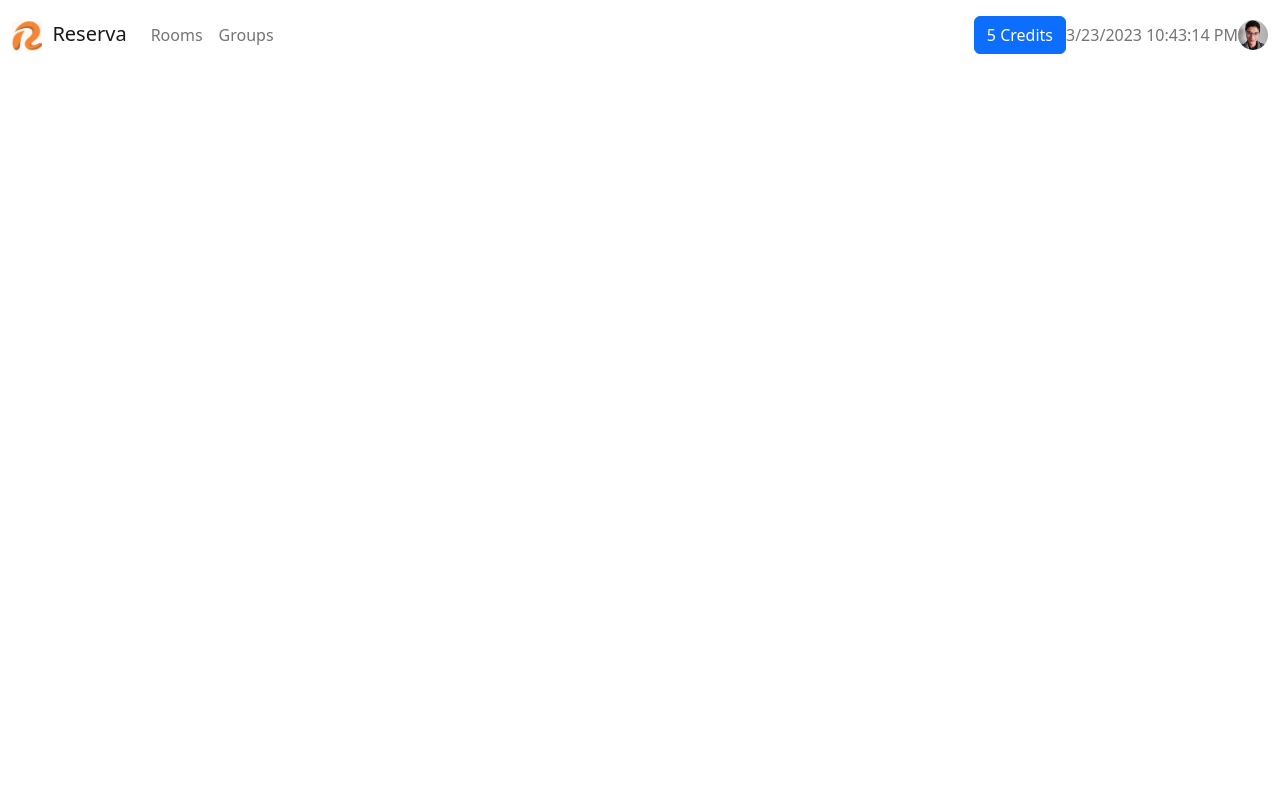
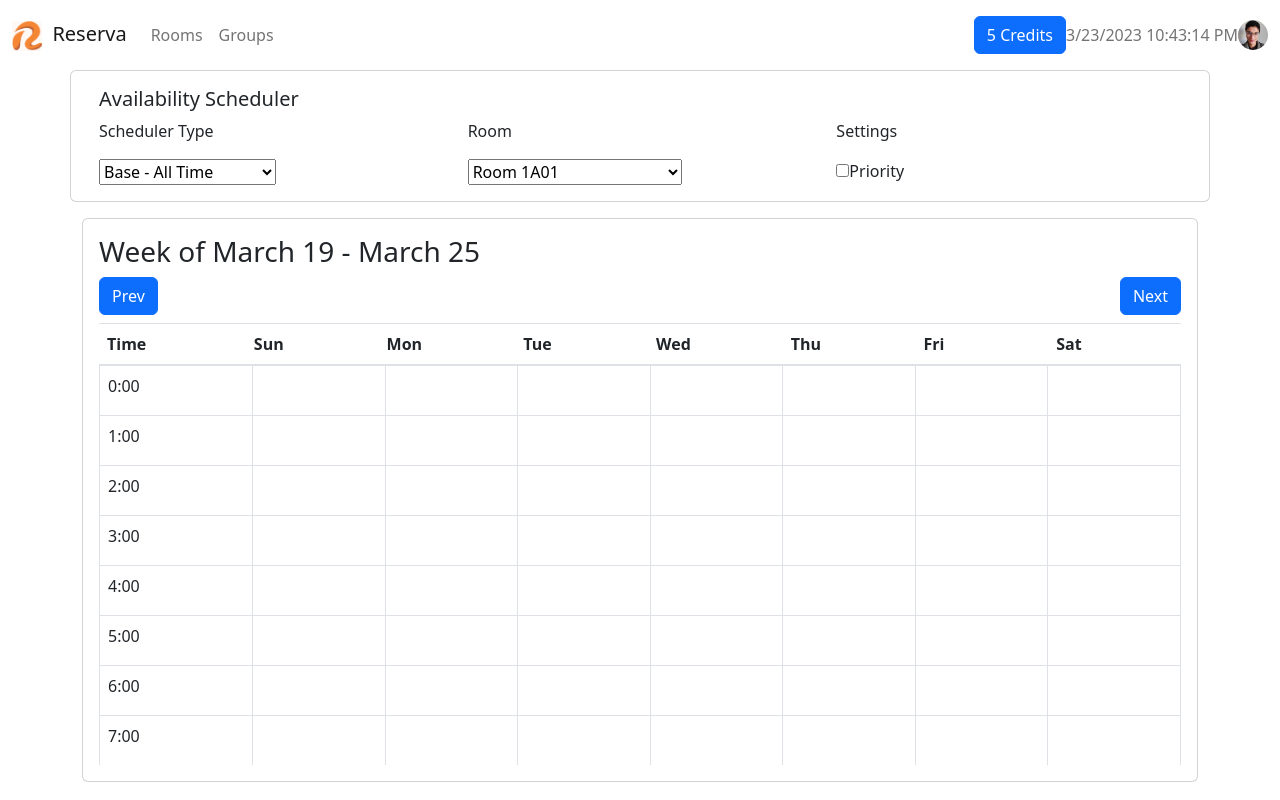
Before and after one commit to ehharvey/Reserva, a React (Create React App) app in the folder reversa-react-frontend/: page / in a window 1280 px wide. Built offline with nearby package versions, Linux system fonts and the light colour scheme.

Commit message:
Initial design for availability scheduler

```diff
--- a/reversa-react-frontend/src/App.tsx
+++ b/reversa-react-frontend/src/App.tsx
@@ -9,6 +9,7 @@ import { ScheduleItem } from './entities/ScheduleItem';
 import { Schedule } from './entities/Schedule';
 import { Student } from './entities/Student';
 import { Header } from './components/header/Header';
+import { AvailabilityScheduler } from './components/booking/AvailabilityScheduler';
 
 
 function App() {
@@ -25,6 +26,7 @@ function App() {
   return (
     <div>
       <Header {...student} />
+      <AvailabilityScheduler />
     </div>
   );
 }
--- /dev/null
+++ b/reversa-react-frontend/src/components/booking/AvailabilityScheduler.tsx
@@ -0,0 +1,55 @@
+import React, { useState } from "react";
+import { Container, Row, Col, Button, Table, Card, Dropdown } from "react-bootstrap";
+import WeeklyView from "./WeeklyView";
+import CardHeader from "react-bootstrap/esm/CardHeader";
+
+export function AvailabilityScheduler() {
+
+    return (
+        <Container>
+            <Row>
+                <Card className="mb-3">
+                    <Card.Body>
+                        <Card.Title>
+                            Availability Scheduler
+                        </Card.Title>
+                        <Row>
+                            <Col>
+                                <Card.Text>Scheduler Type</Card.Text>
+                                <select>
+                                    <option value="">Base - All Time</option>
+                                    <option value="">Base - Date Specific</option>
+                                    <option value="">Room - All Time</option>
+                                    <option value="">Room - Date Specific</option>
+                                </select>
+                            </Col>
+                            <Col>
+                                <Card.Text>Room</Card.Text>
+                                <select>
+                                    <option value="">Room 1A01</option>
+                                    <option value="">Base - Overwrite</option>
+                                    <option value="">Room Default</option>
+                                    <option value="">Room Default - Overwrite</option>
+                                </select>
+                            </Col>
+                            <Col>
+                                <Card.Text>Settings</Card.Text>
+                                <label>
+                                    <input type="checkbox" name="remember_me_checkbox" id="remember_me_checkbox" />
+                                    Priority
+                                </label>
+                            </Col>
+                        </Row>
+                    </Card.Body>
+                </Card>
+            </Row>
+
+            <Row>
+                <WeeklyView />
+            </Row>
+
+        </Container>
+
+
+    )
+}
--- /dev/null
+++ b/reversa-react-frontend/src/components/booking/WeeklyView.tsx
@@ -0,0 +1,146 @@
+import React, { useState } from "react";
+import { Container, Row, Col, Button, Table, Card } from "react-bootstrap";
+
+
+
+function WeeklyView() {
+    const [date, setDate] = useState(new Date());
+
+    // Helper function to get the start and end date of the week
+    const getStartAndEndDateOfWeek = (date: Date) => {
+        const dayOfWeek = date.getDay();
+        const startDate = new Date(date);
+        startDate.setDate(startDate.getDate() - dayOfWeek);
+        startDate.setHours(0, 0, 0, 0);
+        const endDate = new Date(startDate);
+        endDate.setDate(endDate.getDate() + 6);
+        endDate.setHours(23, 59, 59, 999);
+        return { startDate, endDate };
+    };
+
+    // Generate the table rows for the calendar
+    let rows = [];
+    let cells = [];
+
+    // Get the start and end date of the week
+    const { startDate, endDate } = getStartAndEndDateOfWeek(date);
+
+    // Loop through the 8 hours of each day in the week
+    for (let hour = 0; hour < 8; hour++) {
+        cells = [];
+        for (let i = 0; i < 7; i++) {
+            const day = new Date(startDate);
+            day.setDate(day.getDate() + i);
+            const formattedDay = day.toLocaleDateString("en-US", { weekday: "short" });
+            const formattedDate = day.toLocaleDateString("en-US", { day: "numeric" });
+            const className = hour === 0 ? "border-top" : "";
+            cells.push(
+                <td key={i} className={className}>
+                    <div className="hour">{hour + 8}:00</div>
+                    <div className="events">Events for {formattedDay} ({formattedDate})</div>
+                </td>
+            );
+        }
+        rows.push(<tr key={hour}>{cells}</tr>);
+    }
+
+    const [selectedCells, setSelectedCells] = useState<number[][]>([]);
+
+    const handleCellClick = (rowIndex: number, columnIndex: number) => {
+        // Check if the clicked cell is already selected
+        const isSelected = selectedCells.some(
+            ([selectedRowIndex, selectedColumnIndex]) =>
+                selectedRowIndex === rowIndex && selectedColumnIndex === columnIndex
+        );
+
+        if (isSelected) {
+            // If the clicked cell is already selected, remove it from the selected cells array
+            setSelectedCells((prevSelectedCells) =>
+                prevSelectedCells.filter(
+                    ([selectedRowIndex, selectedColumnIndex]) =>
+                        !(selectedRowIndex === rowIndex && selectedColumnIndex === columnIndex)
+                )
+            );
+        } else {
+            // If the clicked cell is not selected, add it to the selected cells array
+            setSelectedCells((prevSelectedCells: number[][]) => {
+                const newSelectedCells = [...prevSelectedCells, [rowIndex, columnIndex]];
+                return newSelectedCells;
+            });
+        }
+    };
+
+    return (
+        <Container>
+            <Card>
+                <Card.Body>
+                    <Row>
+                        <Col>
+                            <h3>
+                                Week of{" "}
+                                {startDate.toLocaleDateString("en-US", { month: "long", day: "numeric" })} -{" "}
+                                {endDate.toLocaleDateString("en-US", { month: "long", day: "numeric" })}
+                            </h3>
+                        </Col>
+                    </Row>
+                    <Row>
+                        <Col>
+                            <Button onClick={() => setDate(new Date(date.getFullYear(), date.getMonth(), date.getDate() - 7))}>
+                                Prev
+                            </Button>
+                        </Col>
+                        <Col className="text-right d-flex justify-content-end">
+                            <Button onClick={() => setDate(new Date(date.getFullYear(), date.getMonth(), date.getDate() + 7))}>
+                                Next
+                            </Button>
+                        </Col>
+                    </Row>
+                    <Row>
+                        <Col>
+                            <div style={{ height: "50px", overflow: "hidden", position: "sticky", top: "0" }}>
+                                <Table bordered className="mt-2">
+                                    <thead>
+                                        <tr>
+                                            <th className="border-0" style={{ width: "50px" }}>Time</th>
+                                            {Array.from({ length: 7 }, (_, i) => {
+                                                const day = new Date(startDate);
+                                                day.setDate(day.getDate() + i);
+                                                return (
+                                                    <th key={i} className="border-0" style={{ width: "50px" }}>
+                                                        {day.toLocaleDateString("en-US", { weekday: "short" })}
+                                                    </th>
+                                                );
+                                            })}
+                                        </tr>
+                                    </thead>
+                                </Table>
+                            </div>
+
+                            <div style={{ height: "400px", overflowY: "scroll" }}>
+                                <Table bordered>
+                                    <tbody>
+                                        {Array.from({ length: 24 }, (_, i) => (
+                                            <tr key={i} style={{ height: "50px" }}>
+                                                <td style={{ width: "50px" }}>{`${i}:00`}</td>
+                                                {Array.from({ length: 7 }, (_, j) => {
+                                                    return (
+                                                        <td
+                                                            style={{ width: "50px" }}
+                                                        ></td>
+                                                    );
+                                                })}
+                                            </tr>
+                                        ))}
+                                    </tbody>
+                                </Table>
+                            </div>
+                        </Col>
+                    </Row>
+                </Card.Body>
+
+            </Card>
+        </Container>
+    );
+}
+
+export default WeeklyView;
```
